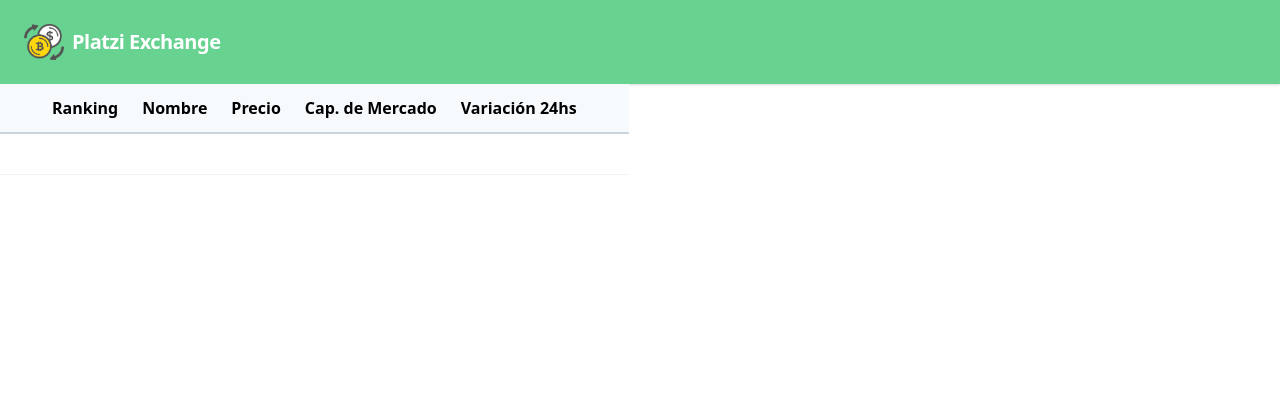
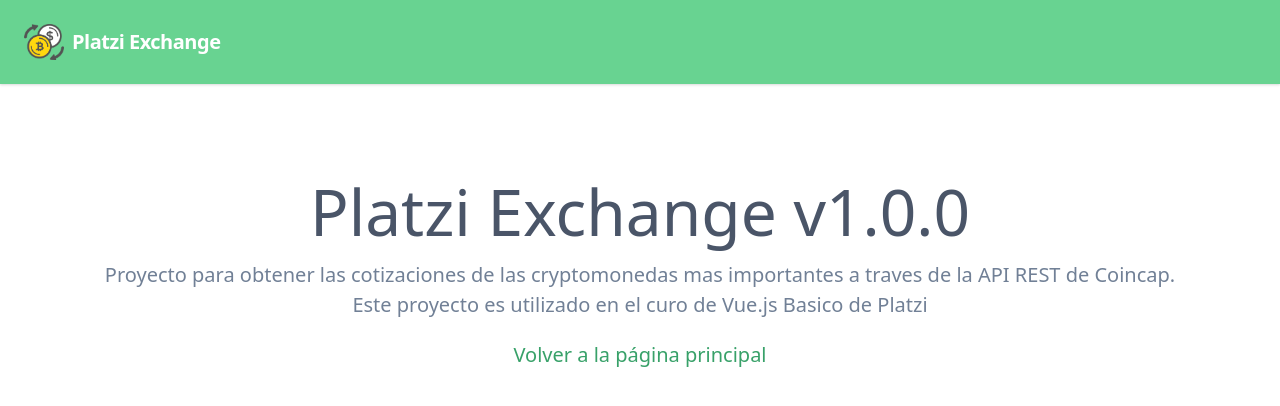
Before and after one commit to hectortllo/platzi-exchange, a Vue app: page /about in a window 1280 px wide. Shown: the top 406 px of the page. Built offline with nearby package versions, Linux system fonts and the light colour scheme.

Commit message:
1. Se añadió la librería  vue-router para realizar una SPA. 2. Se crearon todas las vistas para la SPA. 3. Se añadieron todas las funcionalidades a todas las páginas que formarán parte del proyecto

```diff
--- a/package.json
+++ b/package.json
@@ -10,7 +10,8 @@
   "dependencies": {
     "core-js": "^3.6.4",
     "tailwindcss": "^1.1.2",
-    "vue": "^2.6.11"
+    "vue": "^2.6.11",
+    "vue-router": "^3.1.6"
   },
   "devDependencies": {
     "@ianaya89/vue-cli-plugin-tailwind": "~1.0.2",
--- a/src/App.vue
+++ b/src/App.vue
@@ -1,16 +1,18 @@
 <template>
   <main>
+    <!-- Se mostrará siempre el header
+    y a continuación el contenido de la SPA -->
     <px-header />
-    <px-assets-table />
+    <router-view class="container px-5 sm:px-20 py-20 flex justify-center" />
   </main>
 </template>
 
 <script>
 import PxHeader from '@/components/PxHeader'
-import PxAssetsTable from '@/components/PxAssetsTable'
+
 export default {
   name: "App",
-  components: { PxHeader, PxAssetsTable }
+  components: { PxHeader }
 };
 </script>
 
--- a/src/main.js
+++ b/src/main.js
@@ -3,9 +3,13 @@
 import App from "./App.vue";
 import "@/assets/css/tailwind.css";
 
+//Importando el router para utilizar la funcionalidad SPA
+import router from '@/router'
+
 Vue.config.productionTip = false;
 
 //La instancia de Vue
 new Vue({
+  router: router,
   render: h => h(App)
 }).$mount("#app");
--- /dev/null
+++ b/src/router.js
@@ -0,0 +1,31 @@
+//Acá se especifican todas las rutas que tendrá la SPA
+import Vue from 'vue'
+import Router from 'vue-router'
+import Home from '@/views/Home'
+import About from '@/views/About'
+import Error from '@/views/Error'
+
+//Nos permite instalar plugins que tiene la librería
+Vue.use(Router)
+
+export default new Router({
+  //Configurar las rutas
+  mode: 'history', //Usar el history mode de HTML
+  routes: [
+    {
+      path: '/',
+      name: 'home',
+      component: Home
+    },
+    {
+      path: '/about',
+      name: 'about',
+      component: About
+    },
+    {
+      path: '*',
+      name: 'Error',
+      component: Error
+    }
+  ]
+})
--- /dev/null
+++ b/src/views/About.vue
@@ -0,0 +1,16 @@
+<template>
+  <div class="flex-col items-center">
+    <h1 class="text-gray-700 text-6xl">Platzi Exchange v1.0.0</h1>
+    <p class="text-gray-600 text-xl text-center">
+      Proyecto para obtener las cotizaciones de las cryptomonedas mas
+      importantes a traves de la API REST de Coincap.
+      <br />Este proyecto es utilizado en el curo de Vue.js Basico de Platzi
+    </p>
+
+    <router-link
+      to="/"
+      class="mt-5 text-xl text-green-600 hover:underline">
+      Volver a la página principal
+    </router-link>
+  </div>
+</template>
--- /dev/null
+++ b/src/views/Error.vue
@@ -0,0 +1,9 @@
+<template>
+  <div class="flex-col items-center">
+    <h1 class="text-gray-700 text-6xl uppercase">error</h1>
+    <router-link
+      class="mt-5 text-xl text-green-600 hover:underline"
+      to="/"
+    >Volver a la página de Inicio</router-link>
+  </div>
+</template>
--- /dev/null
+++ b/src/views/Home.vue
@@ -0,0 +1,13 @@
+<template>
+  <div>
+    <px-assets-table />
+  </div>
+</template>
+
+<script>
+import PxAssetsTable from '@/components/PxAssetsTable'
+export default {
+  name: 'Home',
+  components: { PxAssetsTable }
+}
+</script>
```
Also changed, not shown: 1 other file (tests, documents, lock files or other folders).
